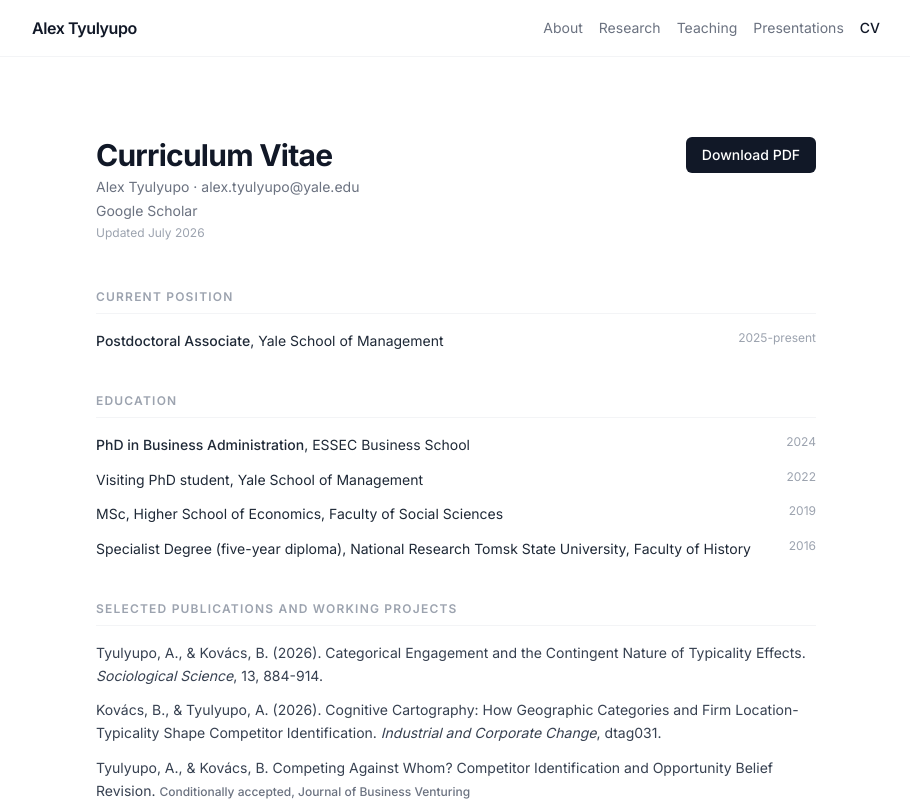
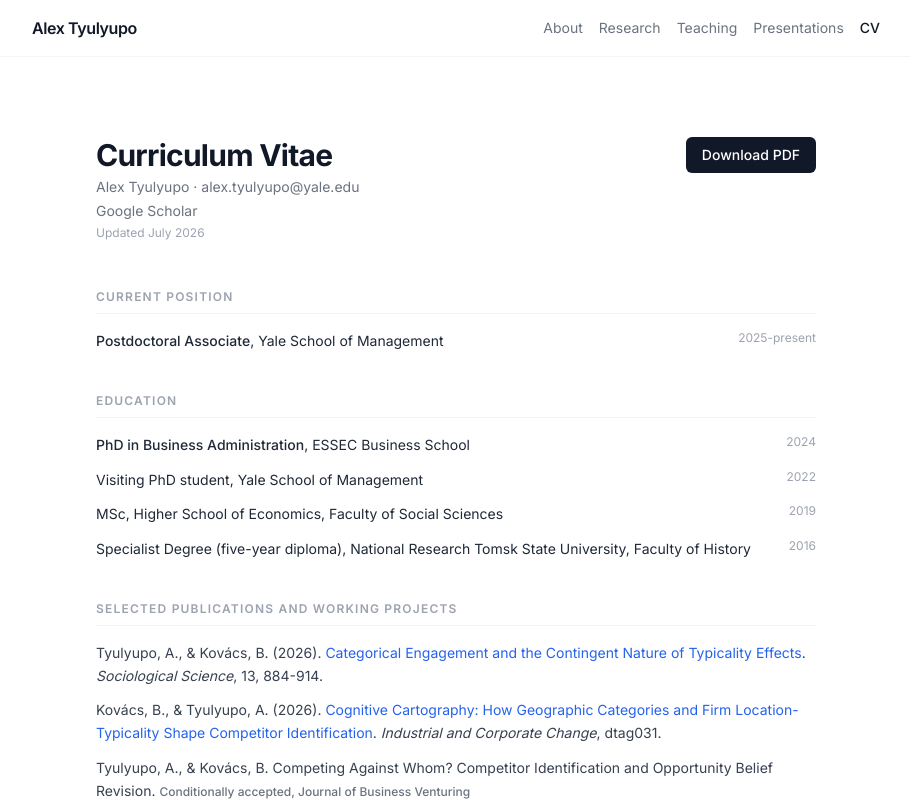
Before and after one commit to novoach/personalWebsite, a Next.js app: page /cv in a window 1280 px wide. Shown: the top 801 px of the page, without its empty margins (184-1094 px from the left). Built offline with nearby package versions, Linux system fonts and the light colour scheme.

Commit message:
Link published papers on CV page

```diff
--- a/app/cv/page.tsx
+++ b/app/cv/page.tsx
@@ -121,14 +121,31 @@ export default function CV() {
       <Section title="Selected Publications and Working Projects">
         <div className="space-y-3 text-sm text-gray-700 leading-relaxed">
           <p>
-            Tyulyupo, A., &amp; Kovács, B. (2026). Categorical Engagement and
-            the Contingent Nature of Typicality Effects.{" "}
+            Tyulyupo, A., &amp; Kovács, B. (2026).{" "}
+            <a
+              href="https://doi.org/10.15195/v13.a34"
+              target="_blank"
+              rel="noopener noreferrer"
+              className="text-blue-600 hover:text-blue-800 transition-colors"
+            >
+              Categorical Engagement and the Contingent Nature of Typicality
+              Effects
+            </a>
+            .{" "}
             <em>Sociological Science</em>, 13, 884-914.
           </p>
           <p>
-            Kovács, B., &amp; Tyulyupo, A. (2026). Cognitive Cartography: How
-            Geographic Categories and Firm Location-Typicality Shape Competitor
-            Identification. <em>Industrial and Corporate Change</em>, dtag031.
+            Kovács, B., &amp; Tyulyupo, A. (2026).{" "}
+            <a
+              href="https://doi.org/10.1093/icc/dtag031"
+              target="_blank"
+              rel="noopener noreferrer"
+              className="text-blue-600 hover:text-blue-800 transition-colors"
+            >
+              Cognitive Cartography: How Geographic Categories and Firm
+              Location-Typicality Shape Competitor Identification
+            </a>
+            . <em>Industrial and Corporate Change</em>, dtag031.
           </p>
           <p>
             Tyulyupo, A., &amp; Kovács, B. Competing Against Whom? Competitor
```
